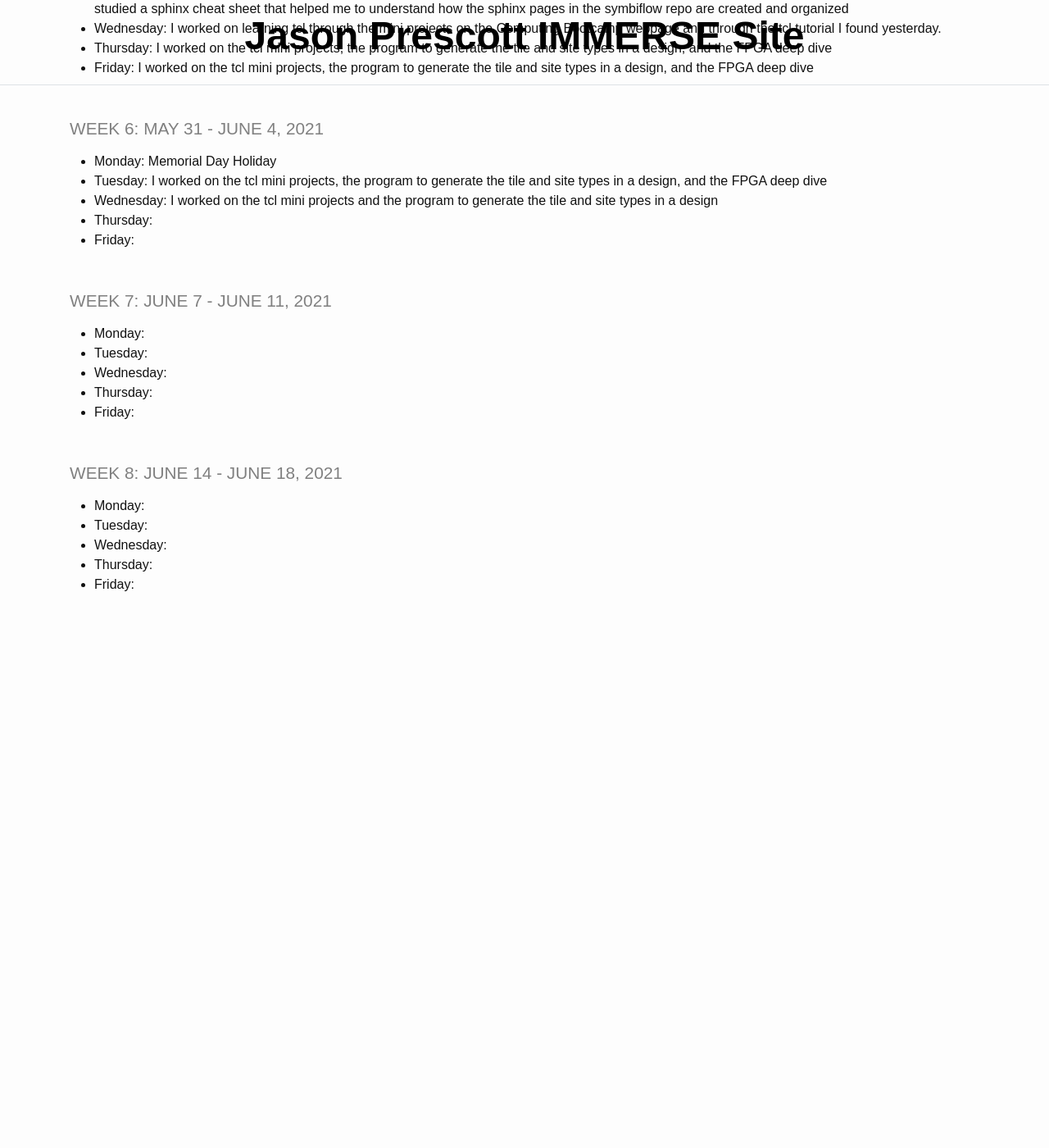
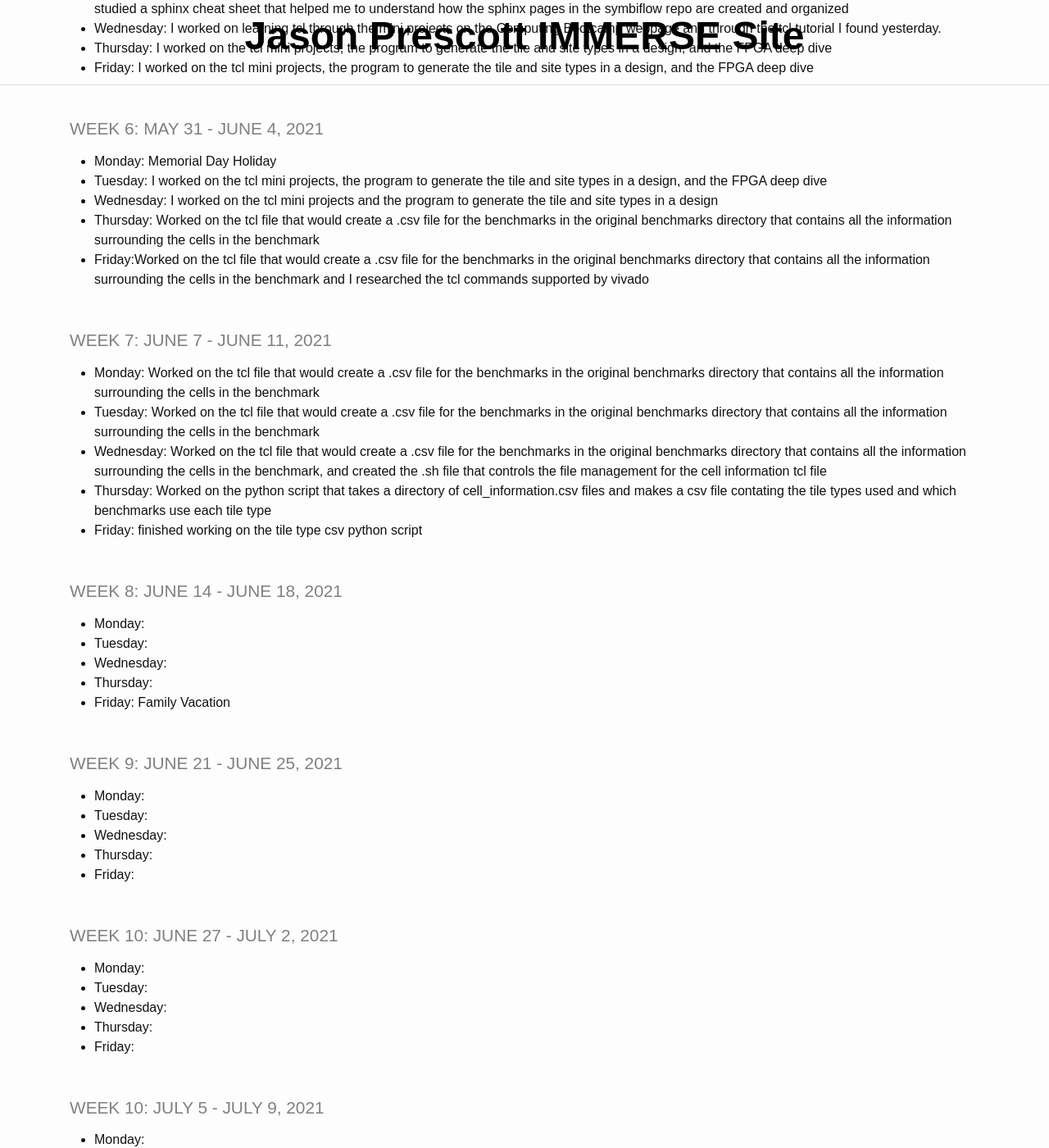
Before and after one commit to jason1234309/Immerse_Website, a Jekyll site: the page built from _pages/log.md, in a window 1280 px wide and 1400 px high, scrolled down 1367 px. Shown: the whole window at 82% size. Built offline with Jekyll 4.4.1, drawn with Linux system fonts in a browser that asks for light colours; before the commit the page ends 2107 px from its top, so only the background shows below that.

Commit message:
updated the log until friday June 11

```diff
--- a/_pages/log.md
+++ b/_pages/log.md
@@ -49,10 +49,26 @@ title: IMMERSE Log
 * **Monday**: Memorial Day Holiday
 * **Tuesday**: I worked on the tcl mini projects, the program to generate the tile and site types in a design, and the FPGA deep dive
 * **Wednesday**: I worked on the tcl mini projects and the program to generate the tile and site types in a design
-* **Thursday**:
-* **Friday**:
+* **Thursday**: Worked on the tcl file that would create a .csv file for the benchmarks in the original benchmarks directory that contains all the information surrounding the cells in the benchmark
+* **Friday**:Worked on the tcl file that would create a .csv file for the benchmarks in the original benchmarks directory that contains all the information surrounding the cells in the benchmark and I researched the tcl commands supported by vivado
 
 ### week 7: June 7 - June 11, 2021
+
+* **Monday**: Worked on the tcl file that would create a .csv file for the benchmarks in the original benchmarks directory that contains all the information surrounding the cells in the benchmark
+* **Tuesday**: Worked on the tcl file that would create a .csv file for the benchmarks in the original benchmarks directory that contains all the information surrounding the cells in the benchmark
+* **Wednesday**: Worked on the tcl file that would create a .csv file for the benchmarks in the original benchmarks directory that contains all the information surrounding the cells in the benchmark, and created the .sh file that controls the file management for the cell information tcl file
+* **Thursday**: Worked on the python script that takes a directory of cell_information.csv files and makes a csv file contating the tile types used and which benchmarks use each tile type
+* **Friday**: finished working on the tile type csv python script
+
+### week 8: June 14 - June 18, 2021
+
+* **Monday**:
+* **Tuesday**:
+* **Wednesday**:
+* **Thursday**:
+* **Friday**: Family Vacation
+
+### week 9: June 21 - June 25, 2021
 
 * **Monday**:
 * **Tuesday**:
@@ -60,10 +76,18 @@ title: IMMERSE Log
 * **Thursday**:
 * **Friday**:
 
-### week 8: June 14 - June 18, 2021
+### week 10: June 27 - July 2, 2021
 
 * **Monday**:
 * **Tuesday**:
 * **Wednesday**:
 * **Thursday**:
 * **Friday**:
+
+### week 10: July 5 - July 9, 2021
+
+* **Monday**:
+* **Tuesday**:
+* **Wednesday**:
+* **Thursday**:
+* **Friday**:
```
